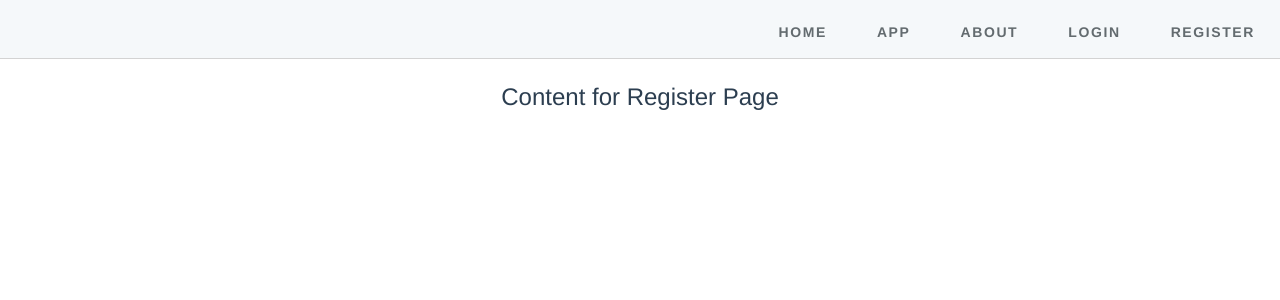
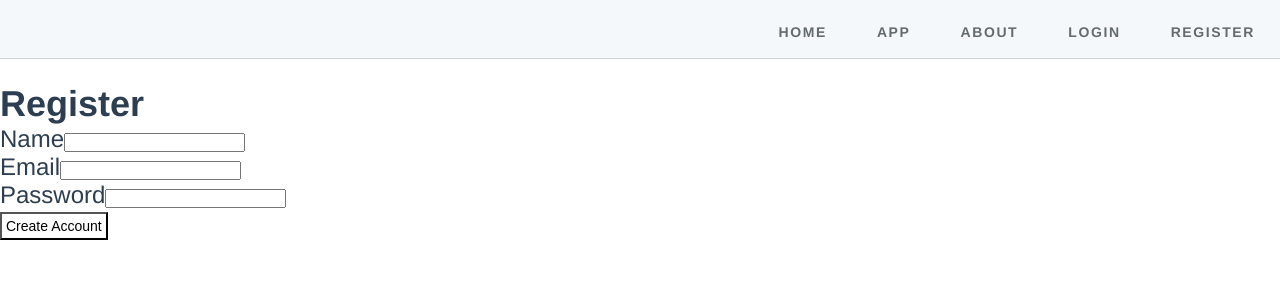
Before and after one commit to Makiavely/todo-vue, a Vue app: page /register in a window 1280 px wide. Shown: the top 300 px of the page. Built offline with nearby package versions, Linux system fonts and the light colour scheme.

Commit message:
Final working Part 10_ Authentication

```diff
--- a/src/components/auth/Login.vue
+++ b/src/components/auth/Login.vue
@@ -1,5 +1,50 @@
 <template>
-  <div class="flex-center">
-    Content for Login Page
+  <!--  <div class="flex-center">
+     Content for Login Page
+   </div>-->
+
+  <div class="login-form">
+    <h2 class="login-heading">Login</h2>
+    <form action="#" @submit.prevent="login">
+
+      <div class="form-control">
+        <label for="email">Username/Email</label>
+        <input type="email" name="username" id="username" class="login-input" v-model="username">
+      </div>
+
+      <div class="form-control mb-more">
+        <label for="password">Password</label>
+        <input type="password" name="password" id="password" class="login-input" v-model="password">
+      </div>
+
+      <div class="form-control">
+        <button type="submit" class="btn-submit">Login</button>
+      </div>
+
+    </form>
   </div>
+
 </template>
+
+<script>
+export default {
+  name: 'login',
+  data() {
+    return {
+      username: '',
+      password: '',
+    }
+  },
+  methods: {
+    login() {
+      this.$store.dispatch('retrieveToken', {
+        username: this.username,
+        password: this.password,
+      })
+        .then(response => {
+          this.$router.push({name: 'todo'})
+        })
+    }
+  }
+}
+</script>
--- /dev/null
+++ b/src/components/auth/Logout.vue
@@ -0,0 +1,15 @@
+<template>
+
+</template>
+
+<script>
+export default {
+  created() {
+  //  this.$store.dispatch('clearTodos')
+    this.$store.dispatch('destroyToken')
+      .then(response => {
+        this.$router.push({ name: 'home' })
+      })
+  }
+}
+</script>
--- a/src/components/auth/Register.vue
+++ b/src/components/auth/Register.vue
@@ -1,5 +1,140 @@
-<template>
+<!--<template>
   <div class="flex-center">
     Content for Register Page
   </div>
+</template>-->
+
+<template>
+  <div class="login-form">
+    <h2 class="login-heading">Register</h2>
+    <form action="#" @submit.prevent="register">
+
+      <div class="form-control">
+        <label for="name">Name</label>
+        <input type="text" name="name" id="name" class="login-input" v-model="name">
+      </div>
+
+      <div class="form-control">
+        <label for="email">Email</label>
+        <input type="email" name="email" id="email" class="login-input" v-model="email">
+      </div>
+
+      <div class="form-control mb-more">
+        <label for="password">Password</label>
+        <input type="password" name="password" id="password" class="login-input" v-model="password">
+      </div>
+
+      <div class="form-control">
+        <button type="submit" class="btn-submit">Create Account</button>
+      </div>
+
+    </form>
+  </div>
 </template>
+
+<script>
+export default {
+  data() {
+    return {
+      name: '',
+      email: '',
+      password: '',
+    }
+  },
+  methods: {
+    register() {
+      this.$store.dispatch('register', {
+        name: this.name,
+        email: this.email,
+        password: this.password,
+      })
+        .then(response => {
+          this.$router.push({ name: 'login' })
+        })
+    }
+  }
+}
+</script>
+
+<!--<template>
+  <div class="page-wrapper login-form">
+    <h2 class="login-heading">Register</h2>
+    <form action="#" @submit.prevent="validateBeforeSubmit">
+
+      &lt;!&ndash; <div v-if="successMessage" class="success-message">{{ successMessage }}</div> &ndash;&gt;
+
+      <div v-if="serverErrors" class="server-error">
+        <div v-for="(value, key) in serverErrors" :key="key">
+          {{ value[0] }}
+        </div>
+
+      </div>
+
+      <div class="form-control">
+        <label for="name">Name</label>
+        <input type="text" name="name" id="name" class="login-input" :class="{ 'input-error': errors.has('name') }" v-model="name" v-validate="'required'">
+        <span class="form-error">{{ errors.first('name') }}</span>
+      </div>
+
+      <div class="form-control">
+        <label for="email">Email</label>
+        <input type="text" name="email" id="email" class="login-input" :class="{ 'input-error': errors.has('email') }" v-model="email" v-validate="'required|email'">
+        <span class="form-error">{{ errors.first('email') }}</span>
+      </div>
+
+      <div class="form-control mb-more">
+        <label for="password">Password</label>
+        <input type="password" name="password" id="password" class="login-input" :class="{ 'input-error': errors.has('password') }" v-model="password" v-validate="'required|min:6'">
+        <span class="form-error">{{ errors.first('password') }}</span>
+      </div>
+
+      <div class="form-control">
+        <button type="submit" class="btn-submit">Create Account</button>
+      </div>
+
+    </form>
+  </div>
+</template>-->
+
+<!--
+<script>
+export default {
+  data() {
+    return {
+      name: '',
+      email: '',
+      password: '',
+      serverErrors: '',
+      successMessage: '',
+    }
+  },
+  methods: {
+    validateBeforeSubmit() {
+      this.$validator.validateAll().then((result) => {
+        if (result) {
+          // eslint-disable-next-line
+          this.register()
+        }
+      })
+    },
+    register() {
+      this.$store.dispatch('register', {
+        name: this.name,
+        email: this.email,
+        password: this.password,
+      })
+        .then(response => {
+          this.successMessage = 'Registered Successfully!'
+          this.$router.push({ name: 'login', params: { dataSuccessMessage: this.successMessage } })
+          this.$toast.success({
+            title: this.successMessage,
+            message: 'You can login here'
+          })
+        })
+        .catch(error => {
+          this.serverErrors = Object.values(error.response.data.errors)
+        })
+    }
+  }
+}
+</script>-->
--- a/src/components/layouts/Master.vue
+++ b/src/components/layouts/Master.vue
@@ -1,29 +1,17 @@
 <template>
   <div id="app">
     <ul class="nav">
-<!--      <li><a href="/">Home</a></li>
-      <li><a href="/">About</a></li>
-      <li><a href="/">Login</a></li>
-      <li><a href="/">Register</a></li>-->
-
-<!--      <li><router-link to="/">Home</router-link></li>
-      <li><router-link to="/todo">App</router-link></li>
-      <li><router-link to="/about">About</router-link></li>
-      <li><router-link to="/login">Login</router-link></li>
-      <li><router-link to="/register">Register</router-link></li>-->
-
-
       <li><router-link :to="{ name: 'home' }">Home</router-link></li>
       <li><router-link :to="{ name: 'todo' }">App</router-link></li>
       <li><router-link :to="{ name: 'about' }">About</router-link></li>
-      <li><router-link :to="{ name: 'login' }">Login</router-link></li>
-      <li><router-link :to="{ name: 'register' }">Register</router-link></li>
+<!--      <li><router-link :to="{ name: 'login' }">Login</router-link></li>
+      <li><router-link :to="{ name: 'register' }">Register</router-link></li>-->
+
+      <li v-if="!loggedIn"><router-link :to="{ name: 'login' }">Login</router-link></li>
+      <li v-if="!loggedIn"><router-link :to="{ name: 'register' }">Register</router-link></li>
+      <li v-if="loggedIn"><router-link :to="{ name: 'logout' }">Logout</router-link></li>
 
     </ul>
-
-<!--    <div>
-      Content for each page goes here
-    </div>-->
 
     <router-view></router-view>
   </div>
@@ -31,6 +19,11 @@
 
 <script>
 export default {
+  computed: {
+    loggedIn() {
+      return this.$store.getters.loggedIn
+    }
+  }
 }
 </script>
 
--- a/src/main.js
+++ b/src/main.js
@@ -23,6 +23,32 @@
   mode: 'history'
 })
 
+router.beforeEach((to, from, next) => {
+  if (to.matched.some(record => record.meta.requiresAuth)) {
+    // this route requires auth, check if logged in
+    // if not, redirect to login page.
+    if (!store.getters.loggedIn) {
+      next({
+        name: 'login',
+      })
+    } else {
+      next()
+    }
+  } else if (to.matched.some(record => record.meta.requiresVisitor)) {
+    // this route requires auth, check if logged in
+    // if not, redirect to login page.
+    if (store.getters.loggedIn) {
+      next({
+        name: 'todo',
+      })
+    } else {
+      next()
+    }
+  } else {
+    next() //make sure to always call next()!
+  }
+})
+
 /* eslint-disable no-new */
 new Vue({
   el: '#app',
--- a/src/routes.js
+++ b/src/routes.js
@@ -2,6 +2,7 @@
 import LandingPage from "./components/marketing/LandingPage";
 import About from './components/marketing/About'
 import Login from './components/auth/Login'
+import Logout from './components/auth/Logout'
 import Register from './components/auth/Register'
 import TestTodosVariable from './components/marketing/TestTodosVariable'
 
@@ -22,7 +23,10 @@
   {
     path: '/todo',
     name: 'todo',
-    component: App
+    component: App,
+    meta: {
+      requiresAuth: true,
+    }
   },
   {
     path: '/about',
@@ -33,18 +37,29 @@
   {
     path: '/login',
     name: 'login',
-    component: Login
+    component: Login,
+    meta: {
+      requiresVisitor: true,
+    }
   },
   {
     path: '/register',
     name: 'register',
-    component: Register
+    component: Register,
+    meta: {
+      requiresVisitor: true,
+    }
   },
   {
     path: '/todos/:id',
     name: 'todos',
     component: TestTodosVariable
   },
+  {
+    path: '/logout',
+    name: 'logout',
+    component: Logout
+  },
 ]
 
 export default routes
--- a/src/store/store.js
+++ b/src/store/store.js
@@ -7,10 +7,15 @@
 
 export const store = new Vuex.Store({
   state: {
+  //  token: null,
+    token: localStorage.getItem('access_token') || null,
     filter: 'all',
     todos: [],
   },
   getters: {
+    loggedIn(state) {
+      return state.token !== null
+    },
     remaining(state) {
       return state.todos.filter(todo => !todo.completed).length
     },
@@ -64,9 +69,73 @@
     },
     retrieveTodos(state, todos) {
       state.todos = todos
-    }
+    },
+    retrieveToken(state, token) {
+      state.token = token
+    },
+    destroyToken(state) {
+      state.token = null
+    },
   },
   actions: {
+    register(context, data) {
+      return new Promise((resolve, reject) => {
+        axios.post('/register', {
+          name: data.name,
+          email: data.email,
+          password: data.password,
+        })
+          .then(response => {
+            resolve(response)
+          })
+          .catch(error => {
+            reject(error)
+          })
+      })
+    },
+    destroyToken(context) {
+      axios.defaults.headers.common['Authorization'] = 'Bearer ' + context.state.token
+
+      if (context.getters.loggedIn) {
+        return new Promise((resolve, reject) => {
+          axios.post('/logout')
+            .then(response => {
+              localStorage.removeItem('access_token')
+              context.commit('destroyToken')
+              resolve(response)
+              // console.log(response);
+              // context.commit('addTodo', response.data)
+            })
+            .catch(error => {
+              localStorage.removeItem('access_token')
+              context.commit('destroyToken')
+              reject(error)
+            })
+        })
+      }
+    },
+    retrieveToken(context, credentials) {
+
+      return new Promise((resolve, reject) => {
+      axios.post('/login', {
+        username: credentials.username,
+        password: credentials.password,
+      })
+        .then(response => {
+          const token = response.data.access_token
+
+          localStorage.setItem('access_token', token)
+          context.commit('retrieveToken', token)
+          resolve(response)
+          // console.log(response);
+          // context.commit('addTodo', response.data)
+        })
+        .catch(error => {
+          console.log(error)
+          reject(error)
+        })
+      })
+    },
     retrieveTodos(context) {
       axios.get('/todos')
         .then(response => {
```
